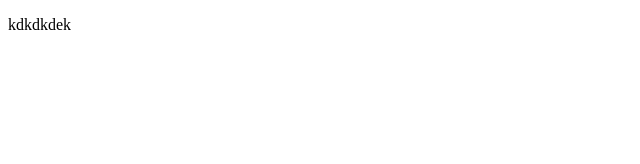
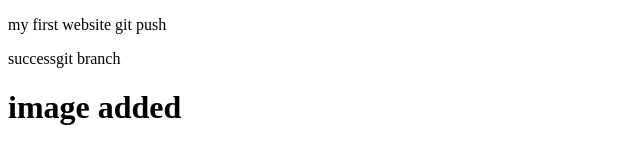
Before and after one commit to REFATBHUYAN/explore-basic-css, a plain HTML site: page index.html in a window 1280 px wide. Shown: the whole page, without its empty margins (0-640 px from the left). Drawn offline with Linux system fonts and the light colour scheme.

Commit message:
image add

```diff
--- a/index.html
+++ b/index.html
@@ -11,7 +11,9 @@
 </head>
 <body>
     <div>
-        <p> kdkdkdek</p>
+        <p> my first website git push</p>
+        <p> successgit branch</p>
+        <h1> image added</h1>
     </div>
 
 </body>
```
